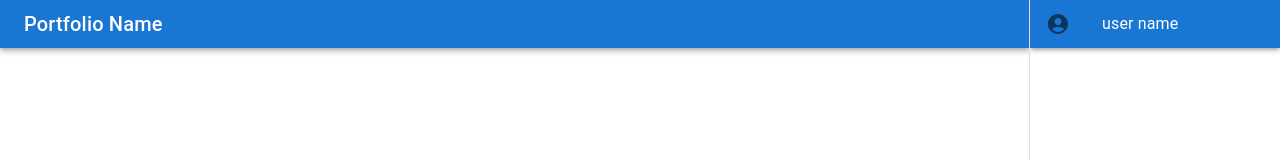
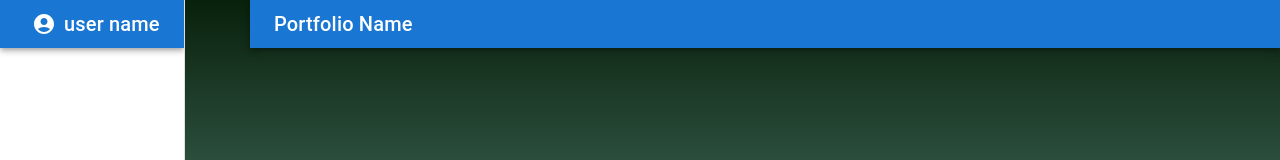
Before and after one commit to AchillesReaper/Track-Invest, a React (Vite) app in the folder ui/: page / in a window 1280 px wide. Shown: the top 160 px of the page. Built offline with nearby package versions, Linux system fonts and the light colour scheme.

Commit message:
update layout

```diff
--- a/ui/src/App.tsx
+++ b/ui/src/App.tsx
@@ -2,7 +2,7 @@
 import { useEffect, useRef, useState, type JSX } from 'react';
 
 // thrid party libraries
-import { AppBar, Box, Button, CircularProgress, Container, Drawer, IconButton, List, ListItem, ListItemIcon, ListItemText, Toolbar, Typography } from '@mui/material';
+import { AppBar, Box, Button, CircularProgress, Container, Drawer, Grid, IconButton, List, ListItem, ListItemIcon, ListItemText, Toolbar, Typography } from '@mui/material';
 import { AccountCircle } from '@mui/icons-material';
 
 import MenuIcon from '@mui/icons-material/Menu';
@@ -10,6 +10,7 @@ import { btnBox } from './components/ZCommonComponents';
 import AccountSummary from './components/AccountSummary';
 import ChartPositionAllocation from './components/ChartPositionAllocation';
 import ChartPnL from './components/ChartPnL';
+import DetailTables from './components/DetailTables';
 
 // local components
 
@@ -17,28 +18,26 @@ import ChartPnL from './components/ChartPnL';
 // date time
 
 export default function App() {
-    // ---------- 1. LHS: app bar ----------
-    const [appBarHeight, setAppBarHeight] = useState<number>(0)     //create ref height from app bar
-    const appBarRef = useRef<HTMLDivElement>(null);
-
     // 2. ---------- set up the drawer list ----------
     const [drawOpen, setDrawerOpen] = useState<boolean>(false)
-    const [drawerWidth, setDrawerWidth] = useState<number>(0)
-
     const drawerList =
-        <Box sx={{ width: drawerWidth, ml: 0, mt: 0, display: 'block' }} onClick={() => setDrawerOpen(false)}>
-            <List sx={{ backgroundColor: '#1976d2', height: appBarHeight, padding: 0, boxShadow: 3 }} >
-                <ListItem >
-                    <ListItemIcon> < AccountCircle /> </ListItemIcon>
-                    <ListItemText primary={'user name'} sx={{ color: 'white' }} />
-                </ListItem>
-            </List>
+        <div className="w-[250px] h-full sticky" onClick={() => setDrawerOpen(false)}>
+            <AppBar position='sticky'>
+                <Toolbar variant="dense" >
+                    <IconButton color="inherit" onClick={() => setDrawerOpen(true)} >
+                        < AccountCircle />
+                    </IconButton>
+                    <Typography variant='h6' component="div" sx={{ flexGrow: 1 }}>
+                        {'user name'}
+                    </Typography>
+                </Toolbar>
+            </AppBar>
             <List>
                 <ListItem >
 
                 </ListItem>
             </List>
-        </Box>
+        </div>
 
     // ---------- 3. view content ----------
     const [view, setView] = useState<JSX.Element>(
@@ -47,51 +46,38 @@ export default function App() {
 
     // ************ side effects ************
 
-    useEffect(() => {    // Get the height of the AppBar
-        if (!appBarRef.current) return;
-        setAppBarHeight(appBarRef.current.getBoundingClientRect().height);
-    }, [appBarRef])
+    return (
+        <Box sx={{ minHeight: '100vh', display: 'flex' }}>
+            {/* md view */}
+            <Drawer anchor='left' variant='permanent' sx={{ display: { xs: 'none', md: 'block' }, width: 250 }} >
+                {drawerList}
+            </Drawer>
+            {/* xs view */}
+            <Drawer anchor='left' variant="temporary" sx={{ display: { md: 'none' } }} open={drawOpen} onClose={() => setDrawerOpen(false)}>
+                {drawerList}
+            </Drawer>
 
-    useEffect(() => { // when user logged in
-        setDrawerWidth(250)
-    }, [])
-
-    return (
-        <Box sx={{ minHeight: '100vh' }}>
-            {/* LHS: app bar + content view*/}
-            <Box sx={{ width: { md: `calc(100% - ${drawerWidth}px)`, xs: '100%' } }}>
-                <AppBar position='sticky' ref={appBarRef}>
+            <Box sx={{ flexGrow: 1, flexShrink: 1, display: 'flex', flexDirection: 'column' }}>
+                <AppBar position='sticky'>
                     <Toolbar variant="dense">
+                        <IconButton color="inherit" sx={{ display: { md: 'none' } }} onClick={() => setDrawerOpen(true)} >
+                            <MenuIcon />
+                        </IconButton>
                         <Typography variant='h6' component="div" sx={{ flexGrow: 1 }}>
                             Portfolio Name
                         </Typography>
-                        <IconButton color="inherit" sx={{ display: { md: 'none' } }} onClick={() => setDrawerOpen(true)} >
-                            <MenuIcon />
-                        </IconButton>
-
                     </Toolbar>
                 </AppBar>
-                <div className="container mx-auto p-3 max-w-5xl">
+                <div className="grid grid-cols-1">
                     <AccountSummary />
-                    <div className="flex flex-wrap justify-around min-h-150 h-64">
+                    <div className="mainRow2">
                         <ChartPositionAllocation />
-                        <ChartPnL/>
+                        <ChartPnL />
                     </div>
+                    <DetailTables />
                 </div>
             </Box>
+        </Box>
 
-            {/* RHS: side menu */}
-            {/* xs view */}
-            <Drawer anchor='right' variant="temporary" sx={{ display: { md: 'none' } }} open={drawOpen} onClose={() => setDrawerOpen(false)}>
-                {drawerList}
-            </Drawer>
-            {/* md view */}
-            <Drawer anchor='right' variant='permanent' sx={{ display: { xs: 'none', md: 'block' } }} >
-                {drawerList}
-            </Drawer>
-
-
-
-        </Box>
     )
 }
--- a/ui/src/components/AccountSummary.tsx
+++ b/ui/src/components/AccountSummary.tsx
@@ -3,11 +3,11 @@ import { accSummary } from "./ZDummyDB";
 export default function AccountSummary() {
 
     return (
-        <div className="flex flex-row justify-between">
+        <div className="mainRow1">
             {Object.entries(accSummary).map(([k, v]) =>
                 <div className="elementCardR1" key={k}>
-                    <span>{k}</span> <br />
-                    <span>${Number(v).toLocaleString(undefined, { minimumFractionDigits: 2, maximumFractionDigits: 2 })}</span>
+                    <span className="cardR1text1">{k}</span> <br />
+                    <span className="cardR1text2">${Number(v).toLocaleString(undefined, { minimumFractionDigits: 2, maximumFractionDigits: 2 })}</span>
                 </div>
             )}
         </div>
--- a/ui/src/components/ChartPnL.tsx
+++ b/ui/src/components/ChartPnL.tsx
@@ -1,6 +1,3 @@
-
-
-
 import { LineChart } from '@mui/x-charts/LineChart';
 import { portfolioPosition, accumPnL } from './ZDummyDB';
 
@@ -18,7 +15,7 @@ export default function ChartPnL() {
     const pnlVal = Object.values(accumPnL)
 
     return (
-        <div className="elementCardR2 sm:w-1/2 lg:w-3/5 xl:w-2/3">
+        <div className="elementCardR2">
             <LineChart
                 height={300}
                 grid={{ horizontal: true }}
--- a/ui/src/components/ChartPositionAllocation.tsx
+++ b/ui/src/components/ChartPositionAllocation.tsx
@@ -54,7 +54,7 @@ export default function ChartPositionAllocation() {
 
 
     return (
-        <div className="elementCardR2 ">
+        <div className="elementCardR2 md:grow-0">
             <PieChart  {...setting} />
         </div>
     );
--- a/ui/src/index.css
+++ b/ui/src/index.css
@@ -29,6 +29,7 @@ a:hover {
 
 body {
   margin: 0;
+  background: linear-gradient(180deg, #08210c 0%, #b8fffb 100%);
   /* display: flex; */
   /* place-items: center; */
   min-width: 320px;
@@ -40,26 +41,6 @@ h1 {
   line-height: 1.1;
 }
 
-button {
-  border-radius: 8px;
-  border: 1px solid transparent;
-  padding: 0.6em 1.2em;
-  font-size: 1em;
-  font-weight: 500;
-  font-family: inherit;
-  background-color: #1a1a1a;
-  cursor: pointer;
-  transition: border-color 0.25s;
-}
-
-button:hover {
-  border-color: #646cff;
-}
-
-button:focus,
-button:focus-visible {
-  outline: 4px auto -webkit-focus-ring-color;
-}
 
 @media (prefers-color-scheme: light) {
   :root {
@@ -78,11 +59,30 @@ button:focus-visible {
 
 /* customer style */
 @layer components {
+  .mainRow1 {
+    @apply flex flex-row flex-wrap justify-between w-full;
+  }
+
+  .mainRow2 {
+    @apply flex flex-row flex-wrap justify-around w-full ;
+  }
+
+  .mainRow3 {
+    @apply flex flex-col bg-[] w-full;
+  }
+
   .elementCardR1 {
     @apply bg-[#1a7d75e8] p-0 m-2 rounded-lg shadow-xl max-w-48 grow text-center;
+    min-width: 150px;
   }
-  .elementCardR2 {
-    @apply bg-[#1a7d75e8] p-0 m-2 rounded-3xl shadow-xl grow;
+  .cardR1text1{
+    @apply text-white text-xs;
+  }
+  .cardR1text2{
+    @apply text-white text-lg font-bold;
   }
 
+  .elementCardR2 {
+    @apply bg-[#1a7d75c9] p-0 m-2 rounded-3xl shadow-xl grow;
+  }
 }
```
